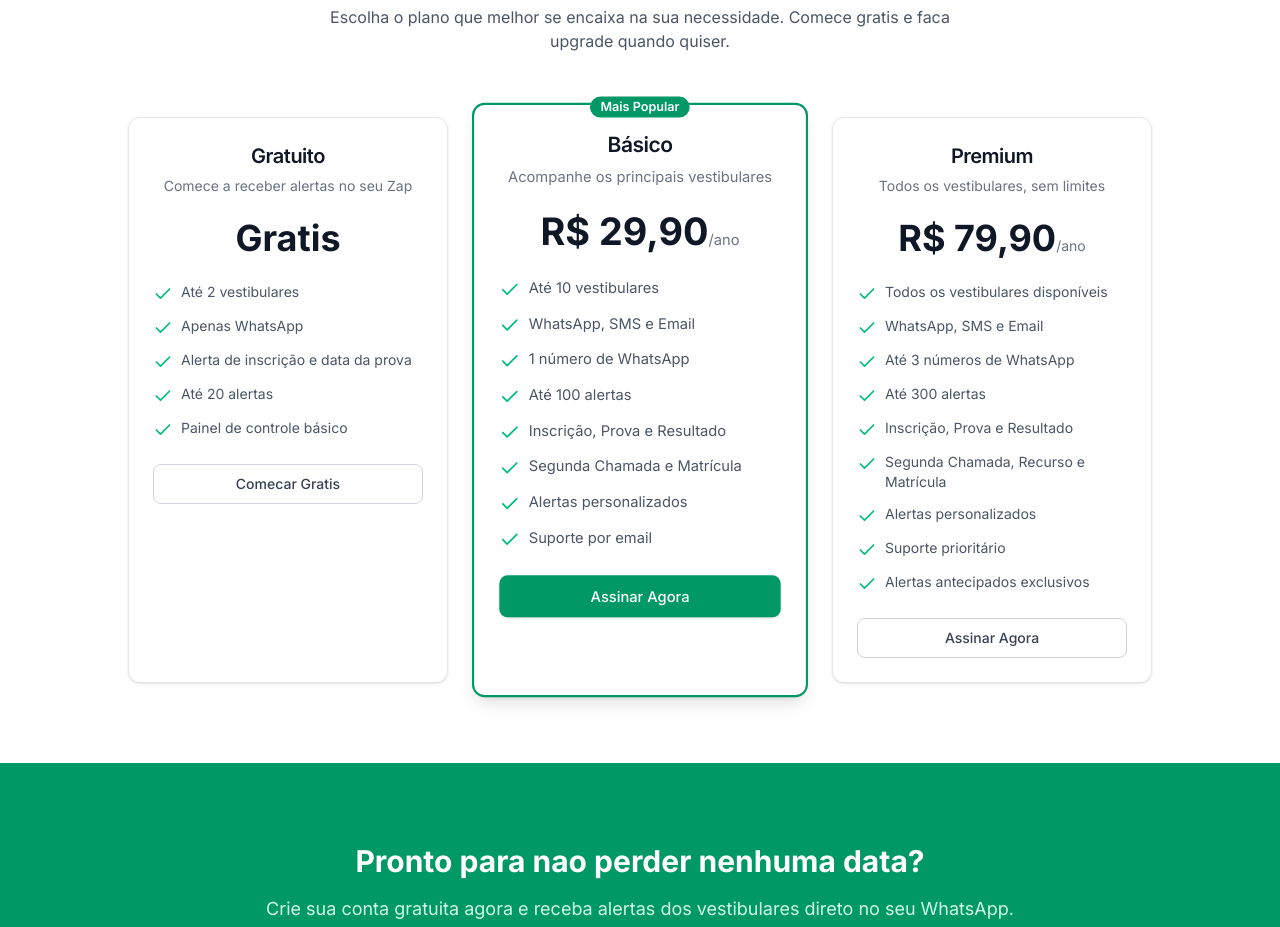
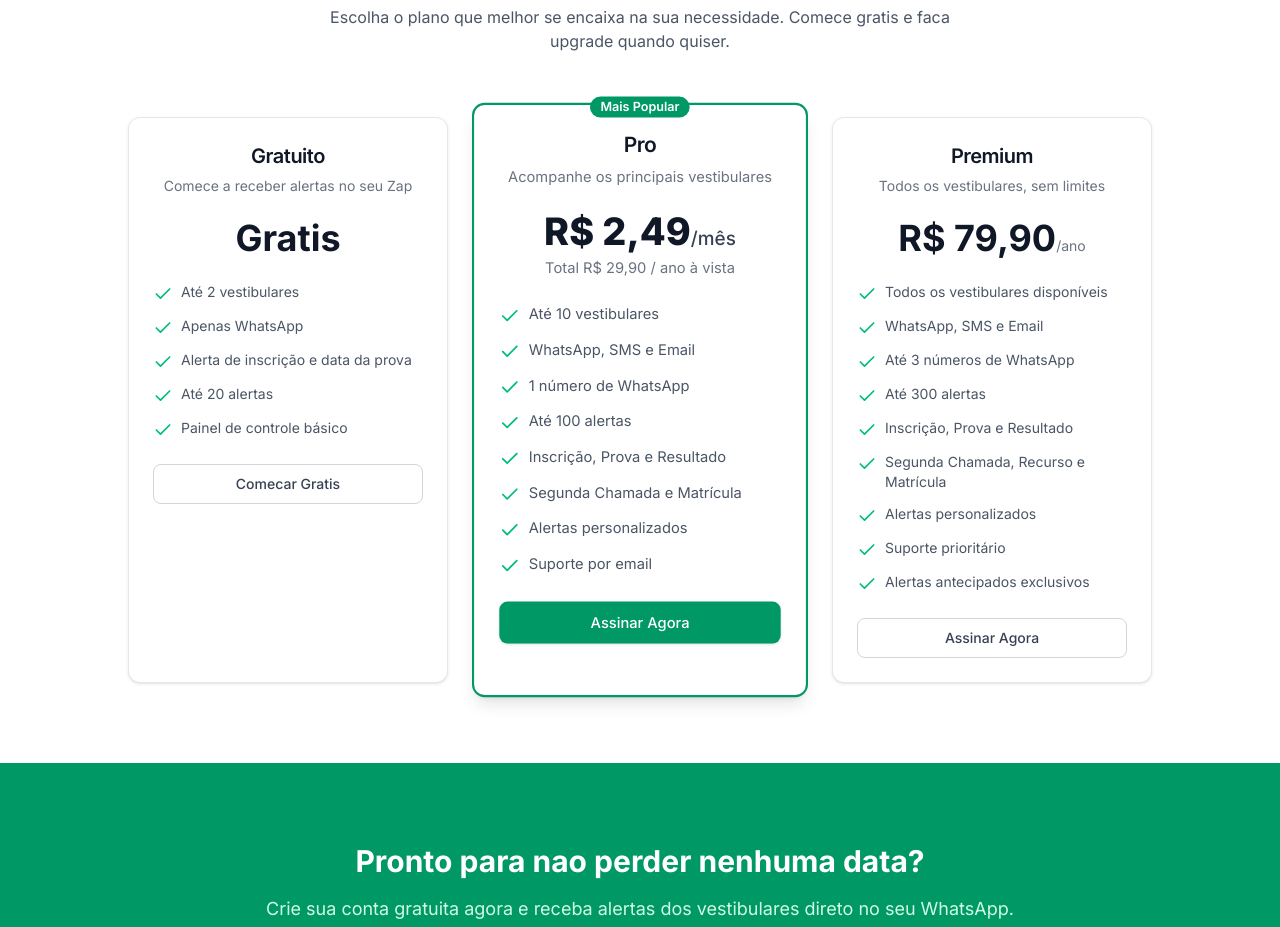
Before and after one commit to webereaugusto/vestibulare, a Next.js app: page / in a window 1280 px wide. Shown: the part 2620-3547 px from the top of the page. Built offline with nearby package versions, Linux system fonts and the light colour scheme.

Commit message:
feat(pricing): rename BÃ¡sico->Pro and highlight monthly equivalent (R$ /mÃªs) with total anual smaller

```diff
--- a/src/app/dashboard/checkout/page.tsx
+++ b/src/app/dashboard/checkout/page.tsx
@@ -170,6 +170,13 @@ function CheckoutContent() {
                 )}
                 <span className="text-lg font-bold">Plano {plan.name}</span>
               </div>
+              {plan.price > 0 && plan.name.toLowerCase().includes('pro') ? (
+                <div className="flex flex-col items-center">
+                  <div className="text-4xl font-extrabold">{formatPrice(plan.price / 12)}<span className="text-base font-medium">/mês</span></div>
+                  <div className="text-white/80 text-sm mt-1">Total {formatPrice(plan.price)} / ano à vista</div>
+                </div>
+              ) : (
+                <>
                   <div className="flex items-baseline justify-center gap-1">
                     <span className="text-4xl font-extrabold">{formatPrice(plan.price)}</span>
                     <span className="text-white/80 text-sm">/ano</span>
@@ -177,6 +184,8 @@ function CheckoutContent() {
                   <p className="text-white/80 text-sm mt-1">
                     {'Equivale a'} {formatPrice(plan.price / 12)}{'/mês'}
                   </p>
+                </>
+              )}
             </div>
 
             <div className="p-6 border-b border-gray-100">
--- a/src/app/dashboard/upgrade/page.tsx
+++ b/src/app/dashboard/upgrade/page.tsx
@@ -88,10 +88,22 @@ export default function UpgradePage() {
                 <CardTitle className="text-xl">{plan.name}</CardTitle>
                 <p className="text-sm text-gray-500 mt-1">{plan.description}</p>
                 <div className="mt-4">
-                  <span className="text-4xl font-bold text-gray-900">
-                    {plan.price === 0 ? 'Grátis' : formatPrice(plan.price)}
-                  </span>
-                  {plan.price > 0 && <span className="text-gray-500 text-sm">/ano</span>}
+                  {key === 'basic' && plan.price > 0 ? (
+                    <div>
+                      <div className="text-4xl font-extrabold text-gray-900">
+                        {formatPrice(plan.price / 12)}
+                        <span className="text-lg font-medium text-gray-700">/mês</span>
+                      </div>
+                      <div className="text-sm text-gray-500 mt-1">Total {formatPrice(plan.price)} / ano à vista</div>
+                    </div>
+                  ) : (
+                    <>
+                      <span className="text-4xl font-bold text-gray-900">
+                        {plan.price === 0 ? 'Grátis' : formatPrice(plan.price)}
+                      </span>
+                      {plan.price > 0 && <span className="text-gray-500 text-sm">/ano</span>}
+                    </>
+                  )}
                 </div>
               </CardHeader>
               <CardContent>
--- a/src/app/page.tsx
+++ b/src/app/page.tsx
@@ -253,11 +253,23 @@ export default function HomePage() {
                     <CardTitle className="text-xl">{plan.name}</CardTitle>
                     <p className="text-sm text-gray-500">{plan.description}</p>
                     <div className="mt-4">
-                      <span className="text-4xl font-bold text-gray-900">
-                        {plan.price === 0 ? 'Gratis' : formatPrice(plan.price)}
-                      </span>
-                      {plan.price > 0 && (
-                        <span className="text-gray-500 text-sm">/ano</span>
+                      {key === 'basic' && plan.price > 0 ? (
+                        <div>
+                          <div className="text-4xl font-extrabold text-gray-900">
+                            {formatPrice(plan.price / 12)}
+                            <span className="text-lg font-medium text-gray-700">/mês</span>
+                          </div>
+                          <div className="text-sm text-gray-500 mt-1">Total {formatPrice(plan.price)} / ano à vista</div>
+                        </div>
+                      ) : (
+                        <>
+                          <span className="text-4xl font-bold text-gray-900">
+                            {plan.price === 0 ? 'Gratis' : formatPrice(plan.price)}
+                          </span>
+                          {plan.price > 0 && (
+                            <span className="text-gray-500 text-sm">/ano</span>
+                          )}
+                        </>
                       )}
                     </div>
                   </CardHeader>
--- a/src/lib/plans.ts
+++ b/src/lib/plans.ts
@@ -32,7 +32,7 @@ export const PLANS: Record<PlanType, PlanConfig> = {
     ],
   },
   basic: {
-    name: 'Básico',
+    name: 'Pro',
     description: 'Acompanhe os principais vestibulares',
     maxVestibulares: 10,
     maxAlerts: 100,
```
Lines whose indentation alone changed are shown as unchanged.
